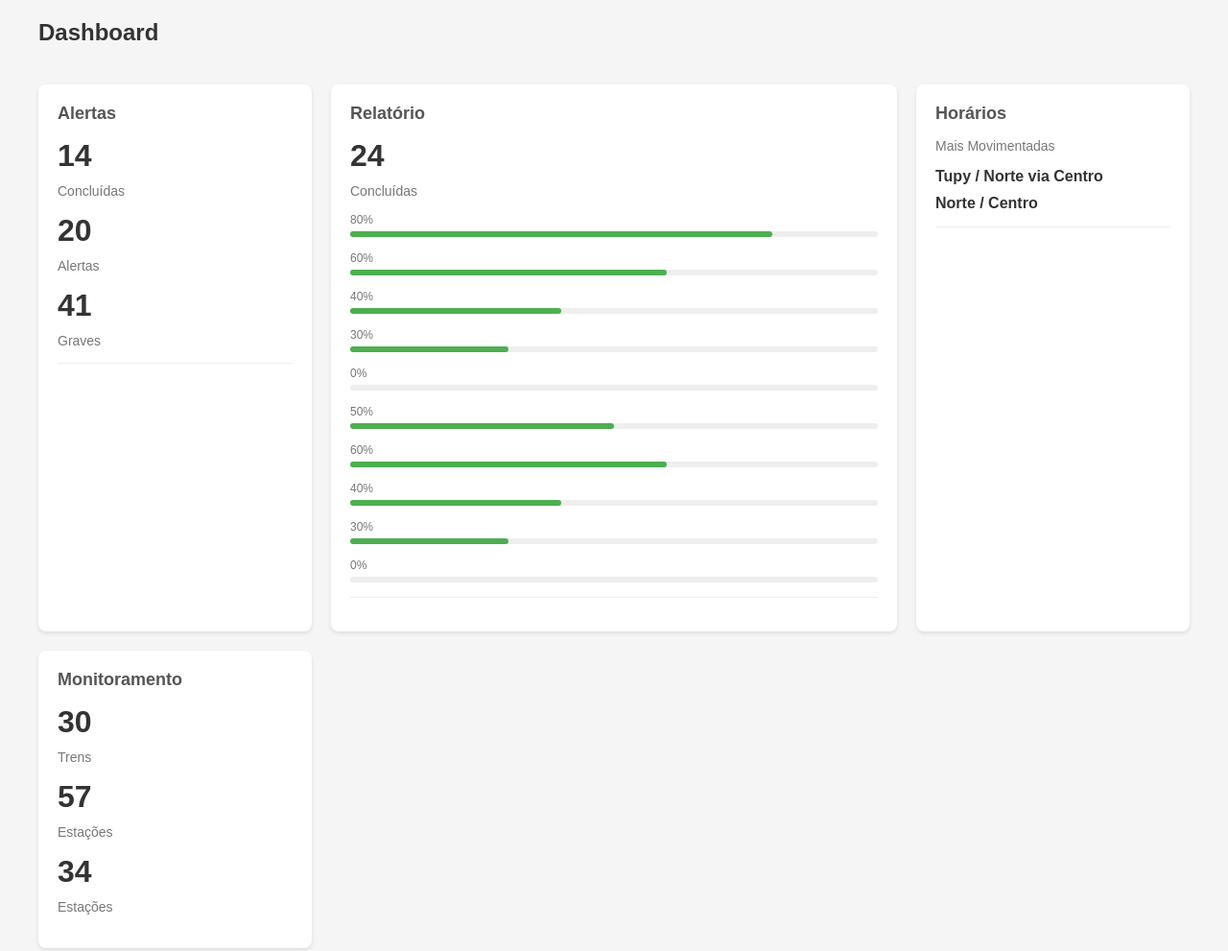
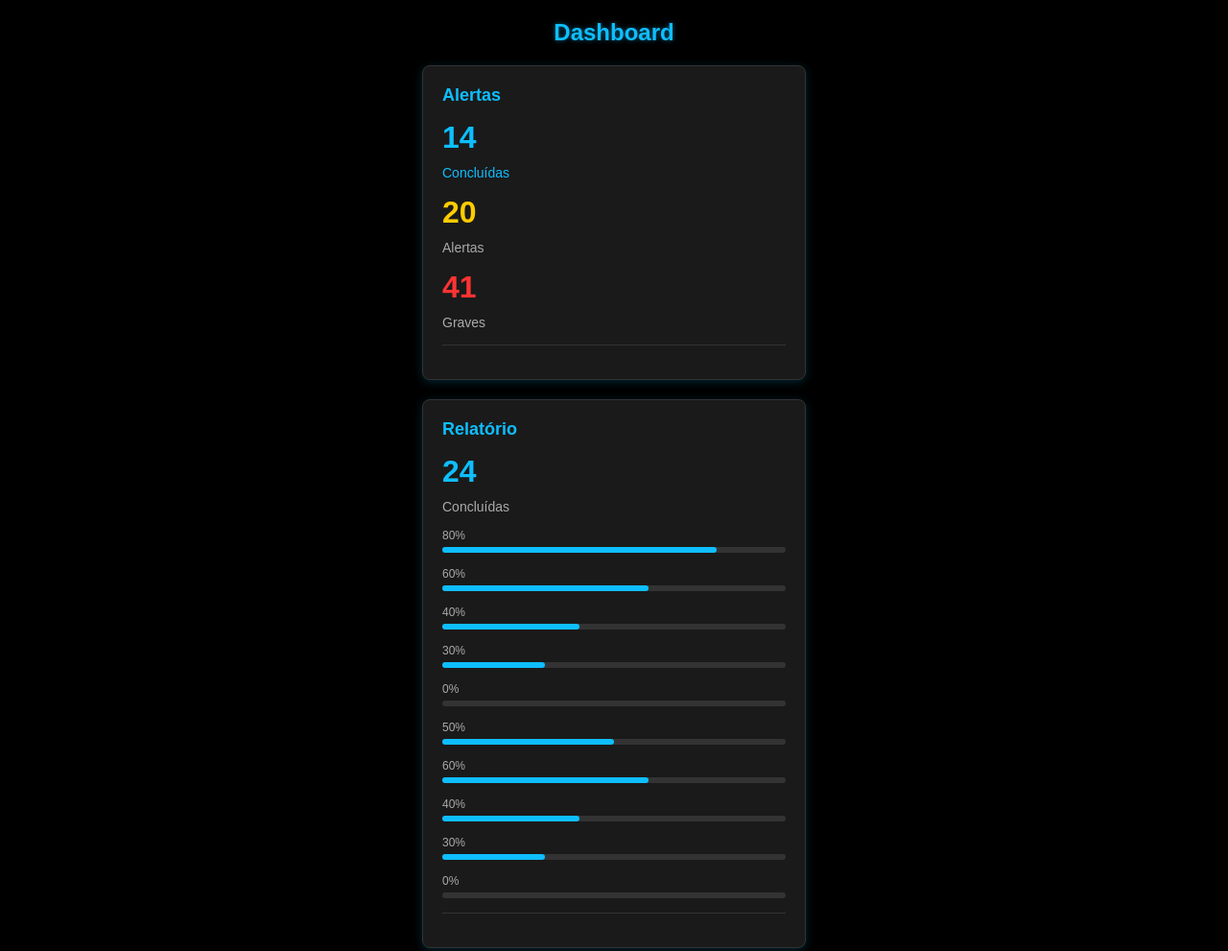
Before and after one commit to GustavoBitten12/Dashboard, a plain HTML site: page dashboard.html in a window 1280 px wide. Shown: the top 991 px of the page at 96% size. Drawn offline with Linux system fonts and the light colour scheme.

Commit message:
Update-mudando

```diff
--- a/index.html
+++ b/dashboard.html
@@ -7,54 +7,39 @@
     <style>
         body {
             font-family: Arial, sans-serif;
-            background-color: #f5f5f5;
+            background-color: #000000; /* Fundo preto */
             margin: 0;
             padding: 20px;
-            color: #333;
+            color: #ffffff; /* Texto branco para contraste */
         }
 
         .dashboard {
-            display: grid;
-            grid-template-columns: repeat(4, 1fr);
-            gap: 20px;
-            max-width: 1200px;
+            max-width: 400px;
             margin: 0 auto;
         }
 
         .card {
-            background-color: white;
+            background-color: #1a1a1a; /* Card mais escuro que o fundo */
             border-radius: 8px;
             padding: 20px;
-            box-shadow: 0 2px 4px rgba(0,0,0,0.1);
+            box-shadow: 0 2px 10px rgba(0, 190, 255, 0.2); /* Sombra azul */
+            margin-bottom: 20px;
+            border: 1px solid #333;
         }
 
         h1 {
-            grid-column: 1 / -1;
             margin: 0 0 20px 0;
             font-size: 24px;
+            text-align: center;
+            color: #0ebeff; /* Azul para Dashboard */
+            text-shadow: 0 0 5px rgba(14, 190, 255, 0.5);
         }
 
         h2 {
             font-size: 18px;
             margin-top: 0;
             margin-bottom: 15px;
-            color: #555;
-        }
-
-        .alertas {
-            grid-column: span 1;
-        }
-
-        .relatorio {
-            grid-column: span 2;
-        }
-
-        .horarios {
-            grid-column: span 1;
-        }
-
-        .monitoramento {
-            grid-column: span 1;
+            color: #0ebeff; /* Azul para os títulos */
         }
 
         .big-number {
@@ -65,13 +50,17 @@
 
         .label {
             font-size: 14px;
-            color: #777;
+            color: #aaaaaa; /* Cinza claro para texto secundário */
             margin-bottom: 15px;
+        }
+
+        .alertas .label:nth-child(3) {
+            color: #0ebeff; /* Azul para "Concluídas" */
         }
 
         hr {
             border: none;
-            border-top: 1px solid #eee;
+            border-top: 1px solid #333; /* Linha divisória mais escura */
             margin: 15px 0;
         }
 
@@ -81,62 +70,85 @@
 
         .progress-label {
             font-size: 12px;
-            color: #777;
+            color: #aaaaaa;
             margin-bottom: 5px;
         }
 
         .progress-bar {
             height: 6px;
-            background-color: #eee;
+            background-color: #333; /* Fundo da barra de progresso */
             border-radius: 3px;
             margin-bottom: 15px;
         }
 
+        /* Cores das barras de progresso */
         .progress-80 {
             width: 80%;
             height: 100%;
-            background-color: #4CAF50;
+            background-color: #0ebeff; /* Azul */
             border-radius: 3px;
         }
 
         .progress-60 {
             width: 60%;
             height: 100%;
-            background-color: #4CAF50;
+            background-color: #0ebeff; /* Azul */
             border-radius: 3px;
         }
 
         .progress-40 {
             width: 40%;
             height: 100%;
-            background-color: #4CAF50;
+            background-color: #0ebeff; /* Azul */
             border-radius: 3px;
         }
 
         .progress-30 {
             width: 30%;
             height: 100%;
-            background-color: #4CAF50;
+            background-color: #0ebeff; /* Azul */
             border-radius: 3px;
         }
 
         .progress-0 {
             width: 0%;
             height: 100%;
-            background-color: #4CAF50;
+            background-color: #0ebeff; /* Azul */
             border-radius: 3px;
         }
 
         .progress-50 {
             width: 50%;
             height: 100%;
-            background-color: #4CAF50;
+            background-color: #0ebeff; /* Azul */
             border-radius: 3px;
         }
 
         .route {
             font-weight: bold;
             margin: 10px 0;
+            color: #ffffff;
+        }
+
+        /* Cores específicas para números */
+        .alertas .big-number:nth-child(2) {
+            color: #0ebeff; /* Azul para concluídas */
+        }
+
+        .alertas .big-number:nth-child(4) {
+            color: #ffcc00; /* Amarelo para alertas */
+        }
+
+        .alertas .big-number:nth-child(6) {
+            color: #ff3333; /* Vermelho para graves */
+        }
+
+        .relatorio .big-number {
+            color: #0ebeff; /* Azul para os números do relatório */
+        }
+
+        .monitoramento .big-number {
+            color: #0ebeff; /* Azul para monitoramento */
         }
     </style>
 </head>
```
